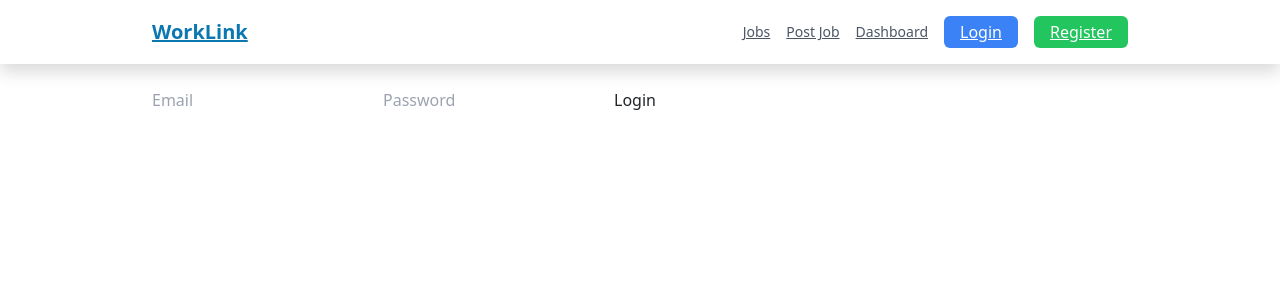
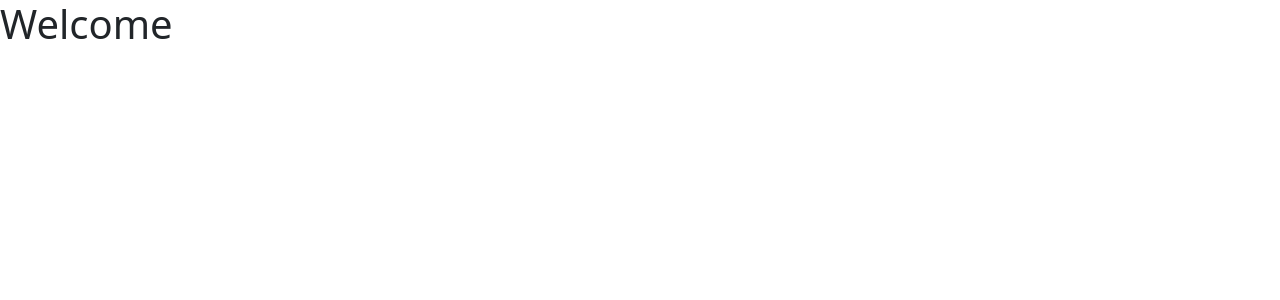
Before and after one commit to Prithvi-2k4/ai-freelance-escrow-india, a React (Create React App) app in the folder frontend/: page /dashboard in a window 1280 px wide. Before the commit this address led to /login. Shown: the top 300 px of the page. Built offline with nearby package versions, Linux system fonts and the light colour scheme.

Commit message:
Update App.jsx

```diff
--- a/frontend/src/App.jsx
+++ b/frontend/src/App.jsx
@@ -1,43 +1,17 @@
-import React from 'react';
 import { BrowserRouter, Routes, Route } from 'react-router-dom';
-import JobsList from './pages/JobsList';
-import PostJob from './pages/PostJob';
-import Dashboard from './pages/Dashboard';
 import Login from './pages/Login';
 import Register from './pages/Register';
-import Navbar from './components/Navbar';
-import ProtectedRoute from './components/ProtectedRoute';
-import Notifications from "./pages/Notifications";
-import JobDetails from './pages/JobDetails';
-import Chat from './pages/Chat';
+import Dashboard from './pages/Dashboard';
 
-
-
-export default function App(){
+export default function App() {
   return (
     <BrowserRouter>
-      <div className="min-h-screen">
-        <Navbar />
-        <main className="max-w-5xl mx-auto p-6">
-          <Routes>
-            <Route path="/" element={<JobsList />} />
-            <Route path="/jobs" element={<JobsList />} />
-            <Route path="/post" element={
-              <ProtectedRoute><PostJob/></ProtectedRoute>
-            } />
-            <Route path="/notifications" element={
-              <ProtectedRoute><Notifications /></ProtectedRoute>
-            } />
-            <Route path="/dashboard" element={
-              <ProtectedRoute><Dashboard/></ProtectedRoute>
-            } />
-            <Route path="/login" element={<Login/>} />
-            <Route path="/register" element={<Register/>} />
-            <Route path="/jobs/:id" element={<ProtectedRoute><JobDetails/></ProtectedRoute>} />
-            <Route path="/chat/:roomId" element={<ProtectedRoute><Chat/></ProtectedRoute>} />
-          </Routes>
-        </main>
-      </div>
+      <Routes>
+        <Route path="/" element={<Login />} />
+        <Route path="/login" element={<Login />} />
+        <Route path="/register" element={<Register />} />
+        <Route path="/dashboard" element={<Dashboard />} />
+      </Routes>
     </BrowserRouter>
   );
 }
```
